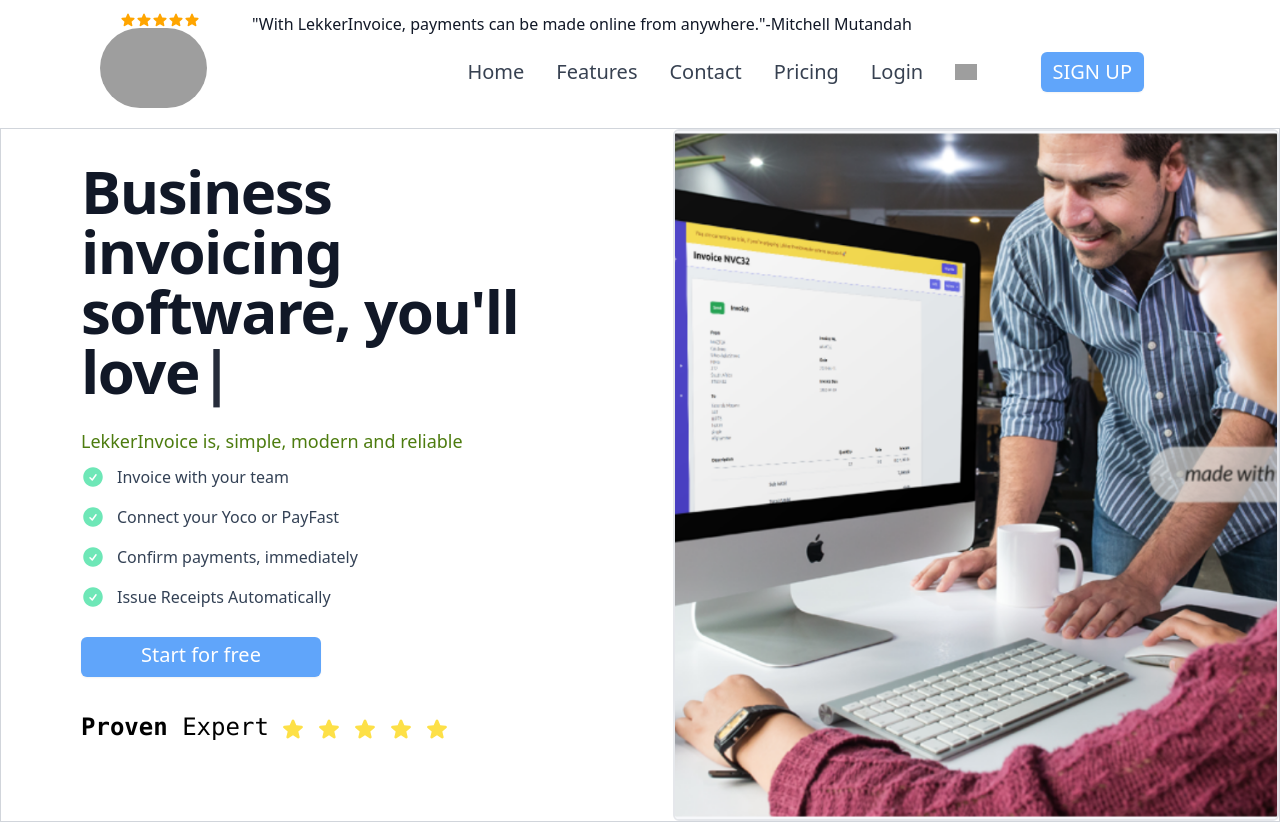
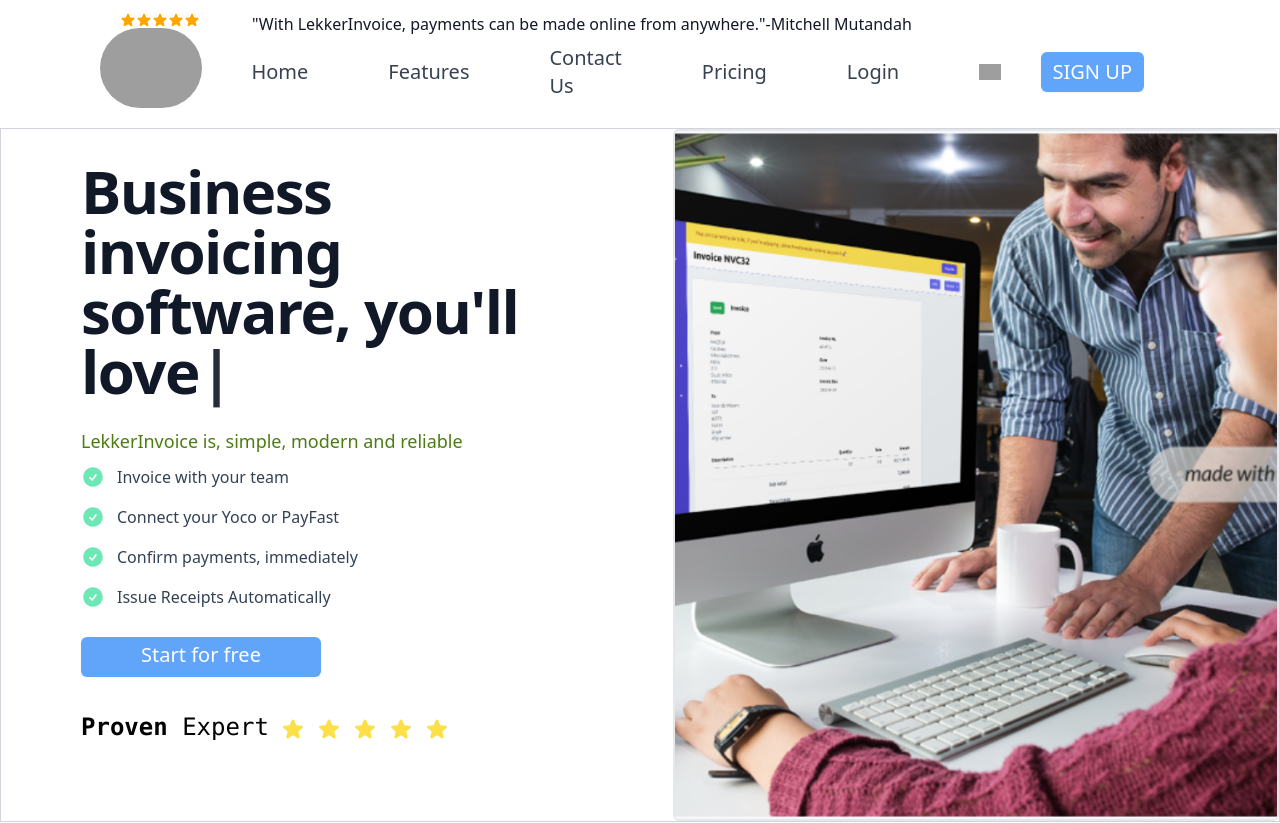
Before and after one commit to hqmhc/lekker-web, a React (Create React App) app: page / in a window 1280 px wide. Shown: the top 823 px of the page. Built offline with nearby package versions, Linux system fonts and the light colour scheme; grey boxes are pictures that could not be loaded.

Commit message:
LMS-48-space-out-the-two-words

```diff
--- a/src/components/pages/navbar.jsx
+++ b/src/components/pages/navbar.jsx
@@ -42,30 +42,30 @@
 
                   </div>
 
-                <div className="flex justify-end px-5 h-10 mb-8 w-20 justify-end space-x-8 text-xl ">
+                <div className="flex px-5 h-10 mb-8 w-82 justify-end text-xl ">
 
-                <a href="/" className="inline-flex hidden md:flex items-center text-gray-700 hover:text-blue-500">Home</a>
+                <a href="/" className="inline-flex hidden md:flex items-center text-gray-700 hover:text-blue-500 pr-10 pl-10">Home</a>
 
 
-                  <a href="/features" className="inline-flex hidden md:flex items-center  text-md  text-gray-700 hover:text-blue-500">Features</a>
+                  <a href="/features" className="inline-flex hidden md:flex items-center  text-md text-gray-700 hover:text-blue-500 pr-10 pl-10">Features</a>
 
 
 
 
-                  <a href="mailto:team@lekkerinvoice.co.za" className="inline-flex hidden md:flex items-center text-md  text-gray-700 hover:text-blue-500">Contact</a>
+                  <a href="mailto:team@lekkerinvoice.co.za" className="inline-flex hidden md:flex items-center text-md text-gray-700 hover:text-blue-500 pr-10 pl-10">Contact Us</a>
 
-                  <a href="/pricing" className="inline-flex items-center hidden md:flex text-md  text-gray-700 hover:text-blue-500">Pricing</a>
+                  <a href="/pricing" className="inline-flex items-center hidden md:flex text-md text-gray-700 hover:text-blue-500 pr-10 pl-10">Pricing</a>
 
                   <div className="flex flex-shrink-0 items-center">
 
-                  <a href="https://beta.lekkerinvoice.co.za" className="inline-flex items-center hidden md:flex text-md  text-gray-700 hover:text-blue-500">Login</a>
+                  <a href="https://beta.lekkerinvoice.co.za" className="inline-flex items-center hidden md:flex text-md  text-gray-700 hover:text-blue-500 pr-10 pl-10">Login</a>
 
             </div>
 
                   <div className="flex flex-shrink-0 items-center">
 
                   <img
-                    className="hidden h-4 w-auto lg:block"
+                    className="hidden h-4 w-auto lg:block pr-10 pl-10"
                     src="http://geo5.net/imagens/Bandeira-da-Africa-do-Sul.png"
                     alt=""
                   />
```
